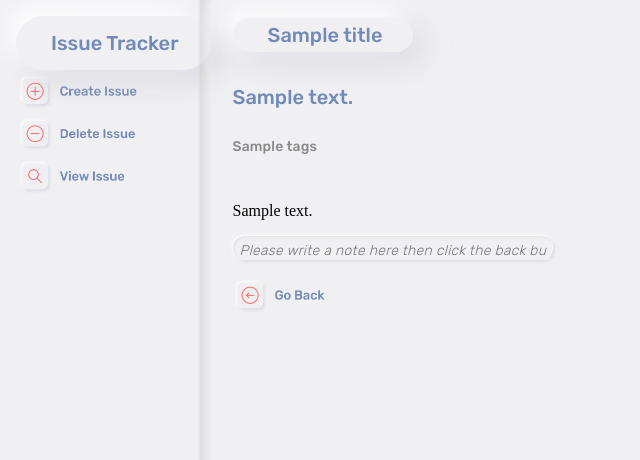
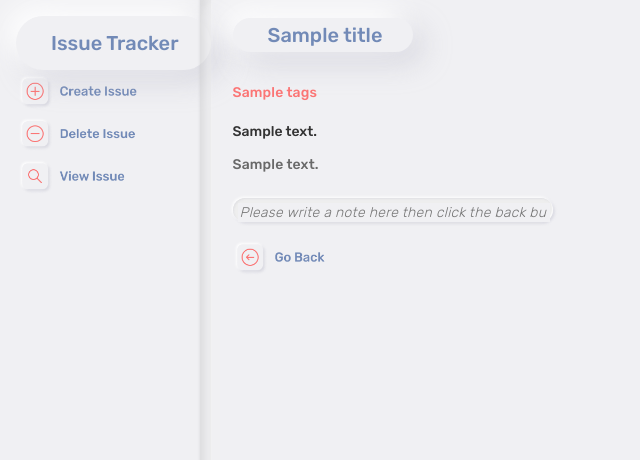
Before and after one commit to jacob-macleod/Issue-Tracker, a Flask app: template templates/issue.html in a window 1280 px wide. Shown: the top 460 px of the page, without its empty margins (0-640 px from the left). Run offline with Flask 2, Linux system fonts and the light colour scheme; the template is opened without the code that fills it: most values are stand-ins (such as "Sample title", 1, 10 or a date in 2020).

Commit message:
Finished UI of /issue page - comments done

```diff
--- a/templates/issue.html
+++ b/templates/issue.html
@@ -114,21 +114,26 @@
 
     .issue_description {
         position: absolute;
+        width: 39vh;
 
         font-family: Rubik;
         font-style: normal;
-        font-weight: 500;
-        font-size: 20px;
-        line-height: 14px;
+        font-weight: normal;
+        font-size: 14px;
+        line-height: 12px;
+        /* identical to box height */
+
         display: flex;
         align-items: center;
 
-        /* text-primary */
+        /* Gray 1 */
 
-        color: #728AB7;
+        color: #333333;
     }
 
     .issue_tags {
+        position: absolute;
+
         font-family: Rubik;
         font-style: normal;
         font-weight: normal;
@@ -138,7 +143,7 @@
 
         letter-spacing: 0.01em;
 
-        color: #898989;
+        color: #FB7575;
     }
 
     .back_button_image {
@@ -189,7 +194,19 @@
     }
 
     .note_item {
+        position: absolute;
         width: 40vh;
+
+        font-family: Rubik;
+        font-style: normal;
+        font-weight: normal;
+        font-size: 14px;
+        line-height: 100%;
+        /* or 10px */
+
+        letter-spacing: 0.01em;
+
+        color: #696969;
     }
 </style>
 <body>
@@ -211,13 +228,16 @@
             <br>
             <br>
             <br>
+            <p class="issue_tags">{{ tags }}</p>
+            <br>
+            <br>
             <br>
             <div class="issue_description">{{ desc }}</div>
             <br>
+            <div id="note_container"></div>
             <br>
-            <p class="issue_tags">{{ tags }}</p>
             <br>
-            <div id="note_container"></div>
+            <br>
             <form method="post">
                 <div class="outer_div">
                     <div class="inner_div">
```
